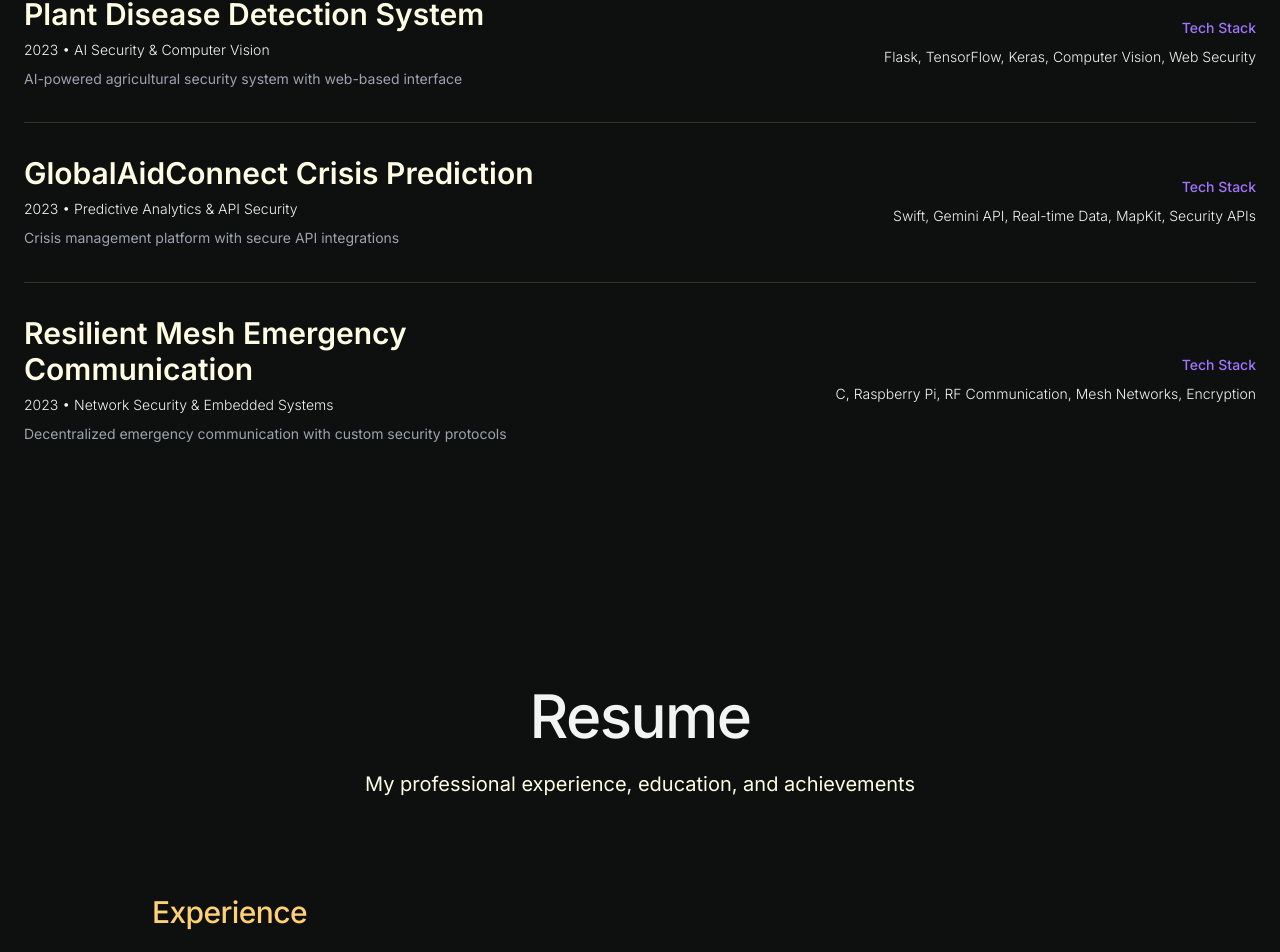
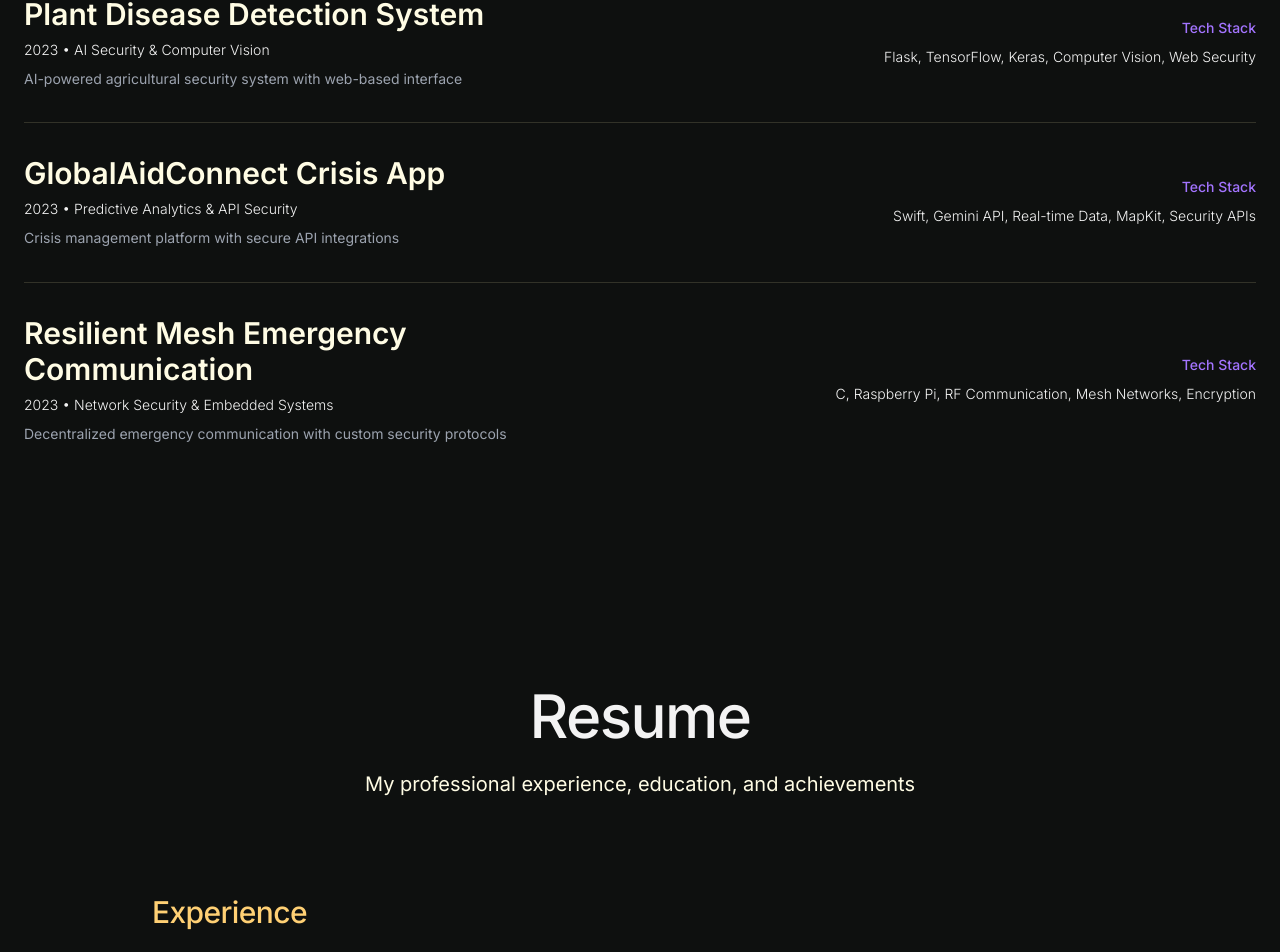
Before and after one commit to Mursaleen7/Personal-Portfolio, a React (Vite) app: page / in a window 1280 px wide. Shown: the part 3583-4535 px from the top of the page. Built offline with nearby package versions, Linux system fonts and the light colour scheme.

Commit message:
Update MyProjects.jsx

```diff
--- a/src/components/MyProjects.jsx
+++ b/src/components/MyProjects.jsx
@@ -43,7 +43,7 @@ const MyProjects = () => {
       githubUrl: 'https://github.com/Mursaleen7/Plant-Disease-Detection-Website'
     },
     {
-      name: 'GlobalAidConnect Crisis Prediction',
+      name: 'GlobalAidConnect Crisis App',
       year: '2023',
       category: 'Predictive Analytics & API Security',
       techStack: 'Swift, Gemini API, Real-time Data, MapKit, Security APIs',
```
